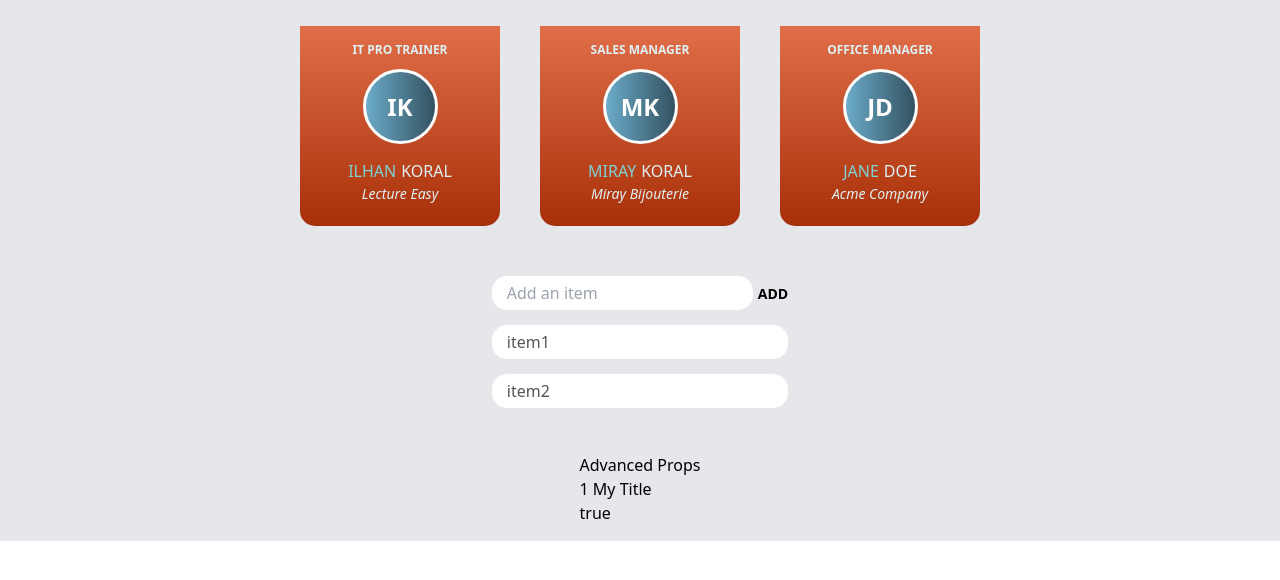
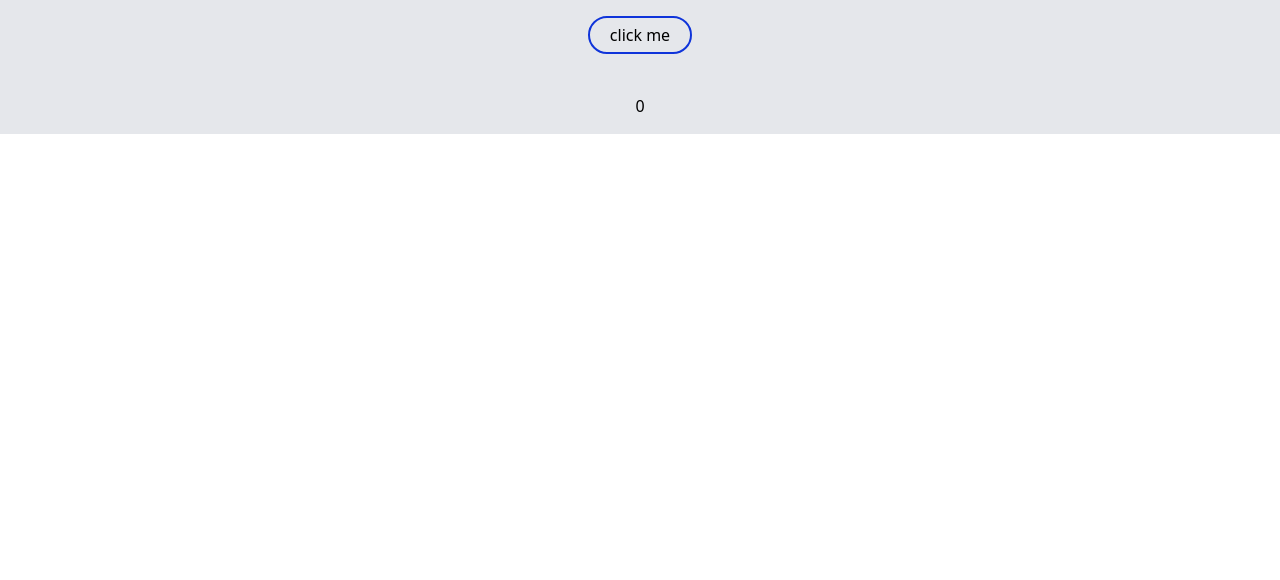
Before and after one commit to ikoral/vue-bootcamp, a Vue app: page / in a window 1280 px wide. Shown: the top 580 px of the page. Built offline with nearby package versions, Linux system fonts and the light colour scheme.

Commit message:
vue event v-on

```diff
--- a/src/App.vue
+++ b/src/App.vue
@@ -1,112 +1,46 @@
 <template>
-  <div class= "bg-gray-200 w-full flex flex-col items-center p-4">
+  <div class= "bg-gray-200 w-full flex flex-col items-center p-4" tabindex="0">
     <div class="mb-10 flex flex-row flex-wrap justify-center">
-      <Card
-        v-for = "(person, index) in persons" :key="index"
-        :company="person.company"
-        :name="person.name"
-        :position="person.position"
-        >
-      </Card>
+      <button class = "button" @click.alt = "add(10)">click me</button>
     </div>
-
-    <div>
-      <input type="text" placeholder = "Add an item"  v-model="item"/>
-      <button @click.prevent = "addItem">Add</button>
-
-      <List :childItems = "items"></List>
-    </div>
-
-    <div>
-      <!-- Burda dikkat v-bind i direkt post objectine assign ediyoruz.
-      Ama Props comp nde "post yerine dogrudan "id" ve "title" keylerini props veriyoruz  -->
-      <Props
-        :is-published = "true"
-        :views = "123"
-        v-bind = "post"
-        :visible = "true"/>
-    </div>
-
+    <p>{{ counter }}</p>
   </div>
 </template>
 
 <script>
 
-import List from './components/List';
-import Card from './components/card/Card';
-import Props from './components/Props';
-
 export default {
   name: 'App',
 
-  data: function(){
+  components: {
+
+  },
+
+  data:() => {
     return {
-      item: '',
-      items: ['item1', 'item2'],
-      persons: [
-        {
-          company: 'Lecture Easy',
-          name: 'Ilhan Koral',
-          position: 'IT Pro Trainer'
-        },
-        {
-          company: 'Miray Bijouterie',
-          name: 'Miray Koral',
-          position: 'Sales Manager'
-        },
-        {
-          company: 'Acme Company',
-          name: 'Jane Doe',
-          position: 'Office Manager'
-        },
-      ],
-      post: {
-        id: 1,
-        title: 'My Title'
-      }
+      counter:0
     }
   },
 
-  components: {
-    List,
-    Card,
-    Props
-  },
-
   methods: {
-    addItem: function() {
-      // this.items.push(this.item);
-      if (this.item != ''){
-        this.items.unshift(this.item);
-        this.item = ''
-      }
-
+    add(number) {
+      this.counter += number;
     }
   }
+
 }
 </script>
 
 <style>
-input {
-    padding: 5px 15px;
-    border-radius: 15px;
+.button{
+  border: 2px solid rgb(15, 52, 218);
+  padding: 5px 20px;
+  border-radius: 20px
 }
-button {
-    text-transform: uppercase;
-    font-size: 14px;
-    margin-left: 5px;
-    font-weight: bold;
-}
-ul {
-    margin-top: 15px;
-}
-li {
-    padding: 5px 15px;
-    margin-bottom: 5px;
-    background: white;
-    border-radius: 15px;
-    color: #555;
-    display: flex;
-    justify-content: space-between;
+
+.button:hover{
+  background: rgb(15, 52, 218);
+  color: #fff;
+  border: 3px solid rgb(111, 181, 246);
 }
 </style>
```
